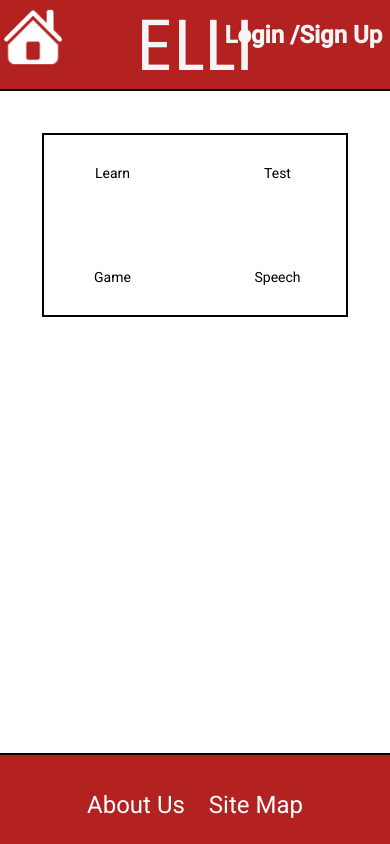
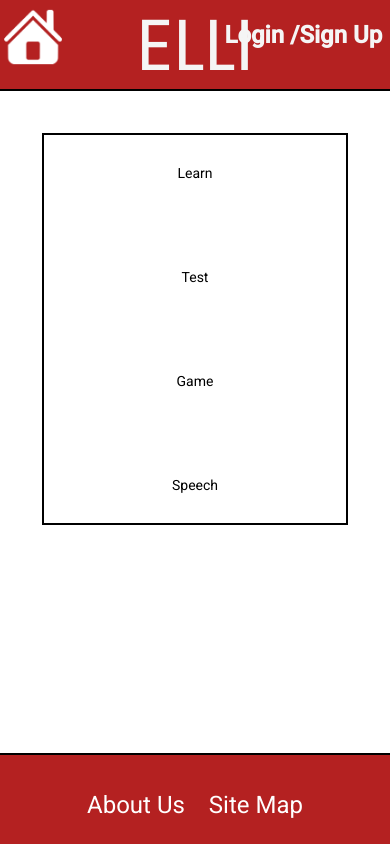
Before and after one commit to blbarr01/EnglishLearningInitiative, an Angular app in the folder ELLI/: page / in a window 390 px wide. Built offline with nearby package versions, Linux system fonts and the light colour scheme.

Commit message:
style: added responsive media queries for phones and tablets

```diff
--- a/ELLI/src/app/features/home/home.component.css
+++ b/ELLI/src/app/features/home/home.component.css
@@ -28,6 +28,18 @@
     }
 }
 
+@media (max-width: 625px) {
+    #button-container{
+        padding: 2em;
+        border: 2px solid black;
+        margin: 3em;
+        display: grid;
+        gap: 6em;
+        grid-template-columns: repeat(1, 1fr);
+        justify-items: center;
+        place-items: center;
+    }
+}
 
 .home-btn{
     text-align: center;
```
